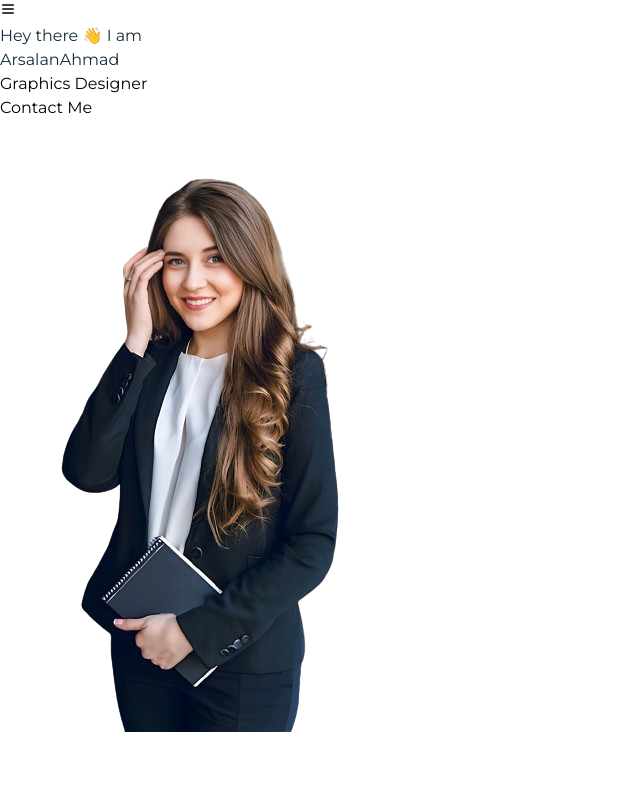
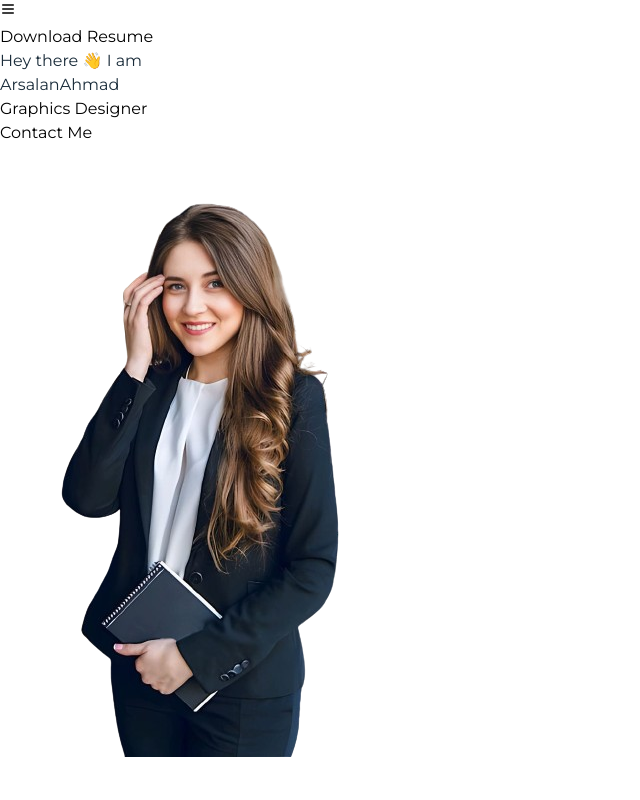
Before and after one commit to arsalanahmad123/Combined-Portfolio, a React (Vite) app: page / in a window 1280 px wide. Shown: the top 800 px of the page, without its empty margins (0-640 px from the left). Built offline with nearby package versions, Linux system fonts and the light colour scheme; a web font is replaced by a local one.

Commit message:
final changes

```diff
--- a/src/App.css
+++ b/src/App.css
@@ -25,7 +25,7 @@ html::-webkit-scrollbar {
 html::-webkit-scrollbar-thumb {
     background: #1a2c3a;
     border-radius: 10px;
-    border: 6px solid black;
+    border: 6px solid white;
 }
 
 .card {
@@ -134,3 +134,10 @@ html.has-scroll-smooth {
         line-height: 8.5rem;
     }
 }
+
+#contact-details {
+    background: url('../src/assets/wave.svg') no-repeat center bottom;
+    background-size: cover;
+    min-height: 100vh;
+    width: 100%;
+}
--- a/src/App.jsx
+++ b/src/App.jsx
@@ -11,6 +11,7 @@ import Experience from './components/Experience'
 import Navigation from './components/Navigation'
 import Contact from './components/Contact'
 import Background from './components/Background'
+import Information from './components/Information'
 function App() {
     const [loading, setIsLoading] = useState(true)
 
@@ -32,6 +33,7 @@ function App() {
             <Experience />
             <Contact />
             <Background />
+            <Information />
             {loading && <Loader />}
         </>
     )
--- a/src/components/About.jsx
+++ b/src/components/About.jsx
@@ -9,7 +9,7 @@ const About = () => {
             id='about'
         >
             <motion.div
-                className='md:block md:absolute md:top-10 hidden left-10 bg-[#b89099]  h-20 w-20 clip-path'
+                className='md:block md:absolute md:top-0 hidden left-5 bg-[#b89099]  h-20 w-20 clip-path'
                 initial={{ opacity: 0, scale: 0, rotate: 0 }}
                 animate={{ opacity: 1, scale: 1, rotate: 360 }}
                 transition={{
--- /dev/null
+++ b/src/components/Information.jsx
@@ -0,0 +1,39 @@
+import React from 'react'
+
+const Information = () => {
+    return (
+        <>
+            <div
+                className='w-full min-h-screen relative pt-20'
+                id='contact-details'
+            >
+                <h1 className='md:text-7xl text-4xl text-gray-800 font-bold text-center monster'>
+                    {' '}
+                    Contact Details
+                </h1>
+                <div className='flex flex-col  justify-center items-start w-full md:mt-64 mt-72 poppins gap-y-1 md:w-[25%] mx-auto px-1 md:px-0'>
+                    <div className='flex flex-row text-white gap-x-6 justify-between items-end border-b border-dashed'>
+                        <span className='md:text-4xl text-2xl font-semibold'>
+                            Email:
+                        </span>
+                        <span className='text-xl'>6a2e7@example.com</span>
+                    </div>
+                    <div className='flex flex-row text-white gap-x-6 justify-between items-end border-b border-dashed'>
+                        <span className='md:text-4xl text-2xl font-semibold'>
+                            Phone:
+                        </span>
+                        <span className='text-xl'>+91 987654321</span>
+                    </div>
+                    <div className='flex flex-row text-white gap-x-6 justify-between items-end border-b border-dashed'>
+                        <span className='md:text-4xl text-2xl font-semibold'>
+                            Location:
+                        </span>
+                        <span className='text-xl'>Mumbai, India</span>
+                    </div>
+                </div>
+            </div>
+        </>
+    )
+}
+
+export default Information
--- a/src/components/Navigation.jsx
+++ b/src/components/Navigation.jsx
@@ -2,6 +2,7 @@ import React, { useState } from 'react'
 import { LuMenu as MenuIcon } from 'react-icons/lu'
 import { IoClose as CloseIcon } from 'react-icons/io5'
 import NavMenu from './NavMenu'
+import { motion } from 'framer-motion'
 
 const Navigation = () => {
     const [active, setIsActive] = useState(false)
@@ -31,6 +32,16 @@ const Navigation = () => {
                     </button>
                 )}
             </div>
+
+            <motion.button
+                className='fixed bottom-2 left-1 px-3 py-2 rounded-md bg-[orangered] text-white shadow-lg shadow-[orangered] monster font-semibold'
+                style={{ zIndex: 1100 }}
+                initial={{ scale: 1 }}
+                whileHover={{ scale: 1.05 }}
+                whileTap={{ scale: 0.9 }}
+            >
+                Download Resume
+            </motion.button>
         </div>
     )
 }
```
Also changed, not shown: src/assets/wave.svg (added).
